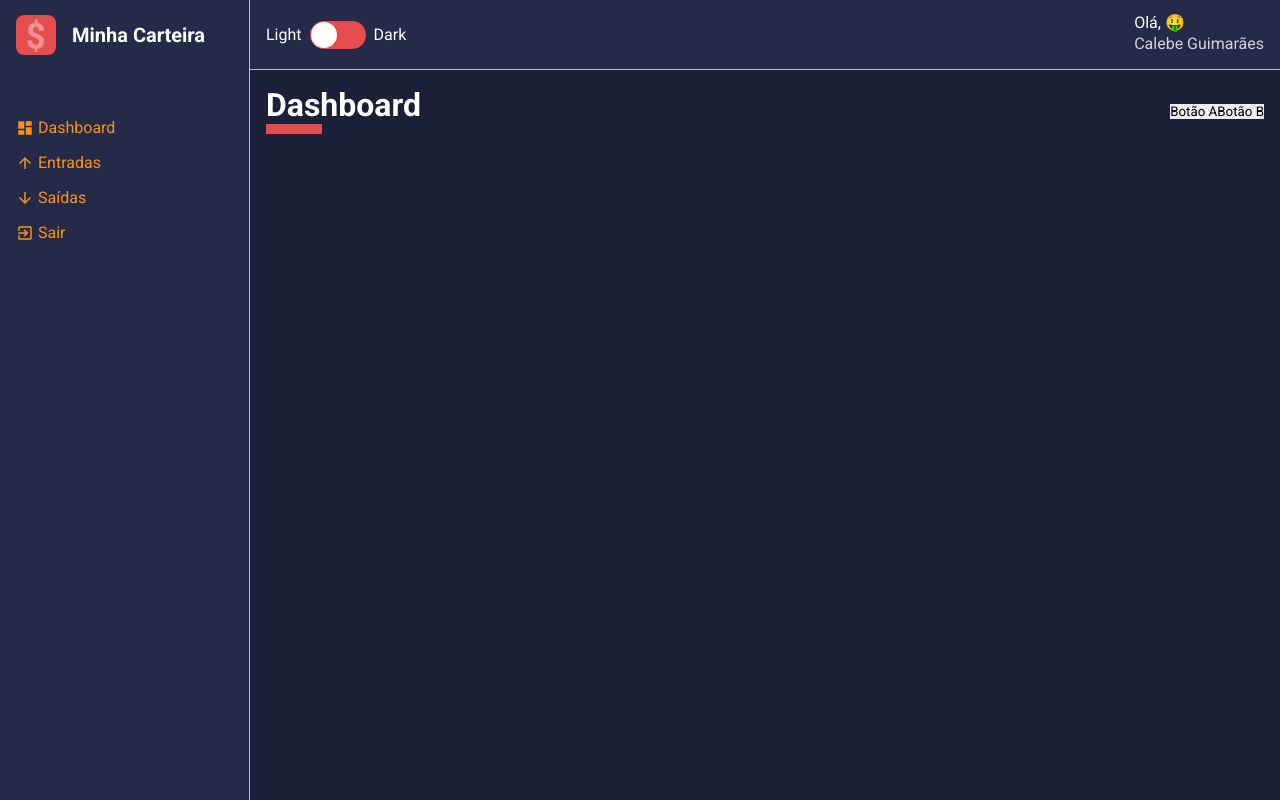
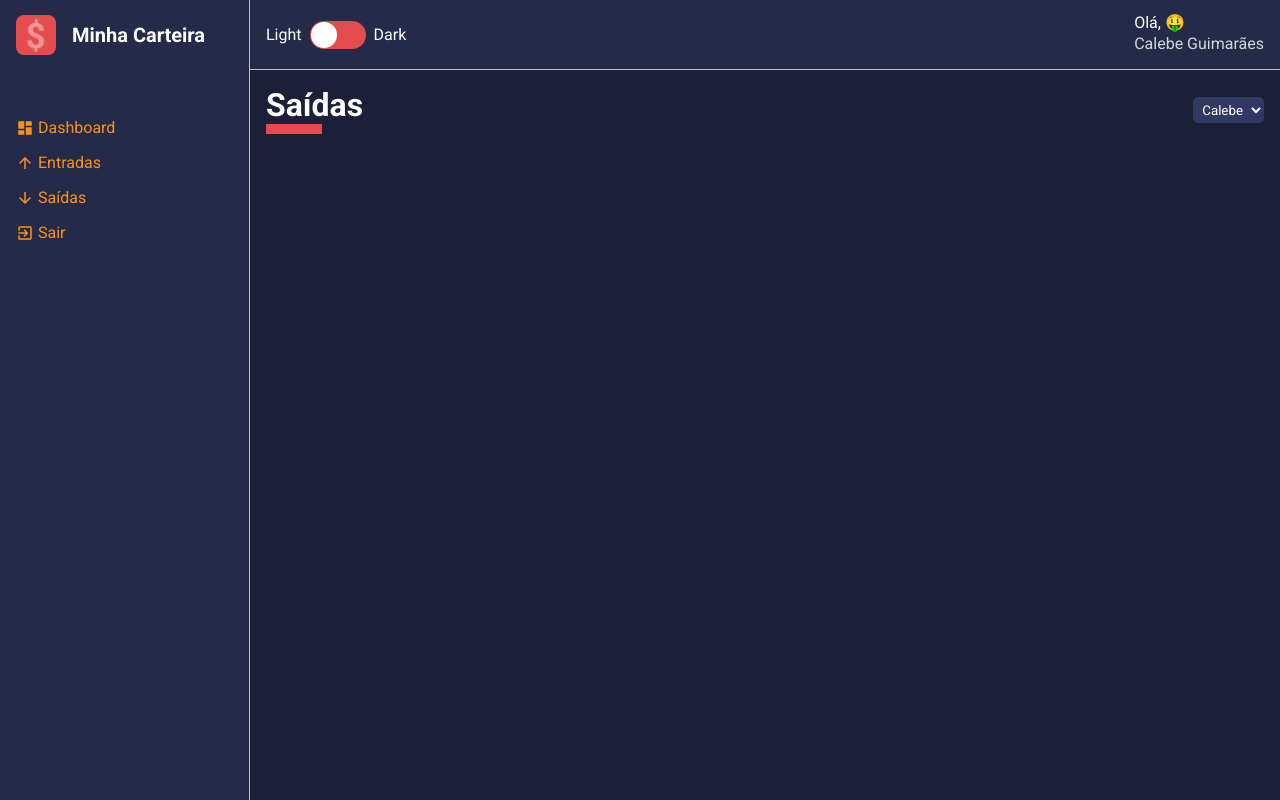
Before and after one commit to calebesg/my-wallet, a React (Create React App) app: page /dashboard in a window 1280 px wide. Built offline with nearby package versions, Linux system fonts and the light colour scheme.

Commit message:
created select component

```diff
--- a/src/App.tsx
+++ b/src/App.tsx
@@ -4,14 +4,14 @@ import GlobalStyles from './styles/global'
 import Layout from './components/Layout'
 
 import dark from './styles/theme/dark'
-import Dashboard from './pages/Dashboard'
+import List from './pages/List'
 
 const App: React.FC = () => {
   return (
     <ThemeProvider theme={dark}>
       <GlobalStyles />
       <Layout>
-        <Dashboard />
+        <List />
       </Layout>
     </ThemeProvider>
   )
--- a/src/components/ContentHeader/index.tsx
+++ b/src/components/ContentHeader/index.tsx
@@ -1,16 +1,23 @@
-import { Container, TitleContainer, Filters } from './styles'
+import { Container, TitleContainer, Controllers } from './styles'
 
-const ContentHeader: React.FC = () => {
+interface IContentHeader {
+  title: string
+  children: React.ReactNode
+  lineColor: string
+}
+
+const ContentHeader: React.FC<IContentHeader> = ({
+  title,
+  lineColor,
+  children,
+}) => {
   return (
     <Container>
-      <TitleContainer>
-        <h1>Dashboard</h1>
+      <TitleContainer lineColor={lineColor}>
+        <h1>{title}</h1>
       </TitleContainer>
 
-      <Filters>
-        <button type="button">Botão A</button>
-        <button type="button">Botão B</button>
-      </Filters>
+      <Controllers>{children}</Controllers>
     </Container>
   )
 }
--- a/src/components/ContentHeader/styles.ts
+++ b/src/components/ContentHeader/styles.ts
@@ -1,4 +1,8 @@
 import styled from 'styled-components'
+
+interface ITitleContainer {
+  lineColor: string
+}
 
 export const Container = styled.header`
   display: flex;
@@ -6,15 +10,18 @@ export const Container = styled.header`
   justify-content: space-between;
 `
 
-export const TitleContainer = styled.div`
+export const TitleContainer = styled.div<ITitleContainer>`
   > h1 {
     &::after {
       content: '';
       display: block;
-      border-bottom: 0.625rem solid ${props => props.theme.colors.warning};
+      border-bottom: 0.625rem solid ${props => props.lineColor};
       width: 3.5rem;
     }
   }
 `
 
-export const Filters = styled.div``
+export const Controllers = styled.div`
+  display: flex;
+  gap: 0.5rem;
+`
--- /dev/null
+++ b/src/components/SelectInput/index.tsx
@@ -0,0 +1,24 @@
+import { Container } from './styles'
+
+interface ISelectInput {
+  options: {
+    value: string | number
+    label: string | number
+  }[]
+}
+
+const SelectInput: React.FC<ISelectInput> = ({ options }) => {
+  return (
+    <Container>
+      <select>
+        {options.map(opt => (
+          <option key={opt.value} value={opt.value}>
+            {opt.label}
+          </option>
+        ))}
+      </select>
+    </Container>
+  )
+}
+
+export default SelectInput
--- /dev/null
+++ b/src/components/SelectInput/styles.ts
@@ -0,0 +1,10 @@
+import styled from 'styled-components'
+
+export const Container = styled.div`
+  > select {
+    border-radius: 5px;
+    padding: 0.3rem;
+    background-color: ${props => props.theme.colors.tertiary};
+    color: ${props => props.theme.colors.text};
+  }
+`
--- a/src/pages/Dashboard/index.tsx
+++ b/src/pages/Dashboard/index.tsx
@@ -1,10 +1,23 @@
+import { useTheme } from 'styled-components'
+
 import ContentHeader from '../../components/ContentHeader'
+import SelectInput from '../../components/SelectInput'
 import { Container } from './styles'
 
 const Dashboard: React.FC = () => {
+  const theme = useTheme()
+
+  const options = [
+    { value: 'Calebe', label: 'Calebe' },
+    { value: 'Maria', label: 'Maria' },
+    { value: 'Pedro', label: 'Pedro' },
+  ]
+
   return (
     <Container>
-      <ContentHeader />
+      <ContentHeader title="Dashboard" lineColor={theme.colors.success}>
+        <SelectInput options={options} />
+      </ContentHeader>
     </Container>
   )
 }
--- a/src/pages/List/index.tsx
+++ b/src/pages/List/index.tsx
@@ -1,8 +1,23 @@
+import { useTheme } from 'styled-components'
+import ContentHeader from '../../components/ContentHeader'
+import SelectInput from '../../components/SelectInput'
+import { Container } from './styles'
+
 const List: React.FC = () => {
+  const theme = useTheme()
+
+  const options = [
+    { value: 'Calebe', label: 'Calebe' },
+    { value: 'Maria', label: 'Maria' },
+    { value: 'Pedro', label: 'Pedro' },
+  ]
+
   return (
-    <div>
-      <h1>List</h1>
-    </div>
+    <Container>
+      <ContentHeader title="Saídas" lineColor={theme.colors.warning}>
+        <SelectInput options={options} />
+      </ContentHeader>
+    </Container>
   )
 }
 
--- /dev/null
+++ b/src/pages/List/styles.ts
@@ -0,0 +1,3 @@
+import styled from 'styled-components'
+
+export const Container = styled.div``
```
